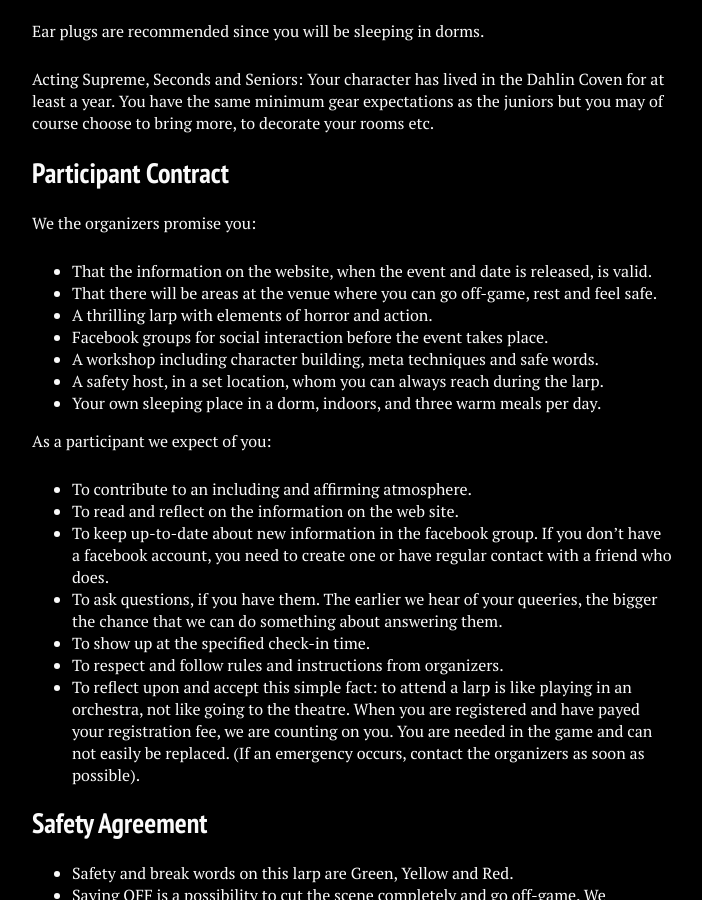
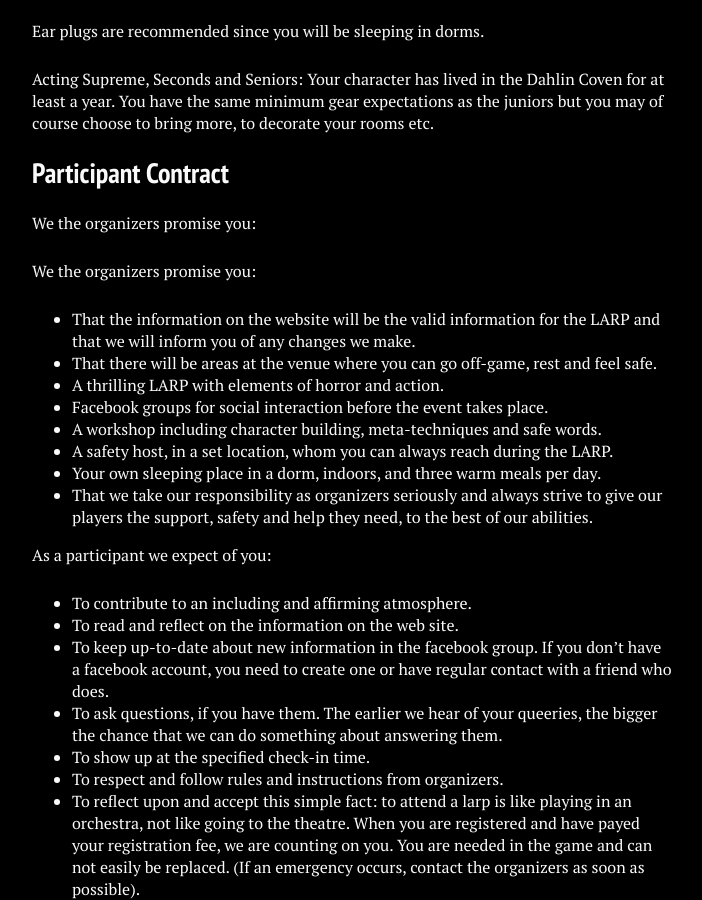
Before and after one commit to stanislavb/en.coven.nu, a Jekyll site: the page built from practical/index.md, in a window 1280 px wide and 900 px high, scrolled down 1556 px. Shown: the whole window, without its empty margins (288-990 px from the left). Built offline with Jekyll 4.4.1, drawn with Linux system fonts in a browser that asks for light colours; nearby versions of some CDN libraries.

Commit message:
Update index.md

```diff
--- a/practical/index.md
+++ b/practical/index.md
@@ -64,13 +64,17 @@ Acting Supreme, Seconds and Seniors: Your character has lived in the Dahlin Cove
 
 We the organizers promise you:
 
-- That the information on the website, when the event and date is released, is valid.
+We the organizers promise you:
+
+- That the information on the website will be the valid information for the LARP and that we will inform you of any changes we make.
 - That there will be areas at the venue where you can go off-game, rest and feel safe.
-- A thrilling larp with elements of horror and action.
+- A thrilling LARP with elements of horror and action.
 - Facebook groups for social interaction before the event takes place.
-- A workshop including character building, meta techniques and safe words.
-- A safety host, in a set location, whom you can always reach during the larp.
+- A workshop including character building, meta-techniques and safe words.
+- A safety host, in a set location, whom you can always reach during the LARP.
 - Your own sleeping place in a dorm, indoors, and three warm meals per day.
+- That we take our responsibility as organizers seriously and always strive to give our players the support, safety and help they need, to the best of our abilities.
+
 
 As a participant we expect of you:
 
```
